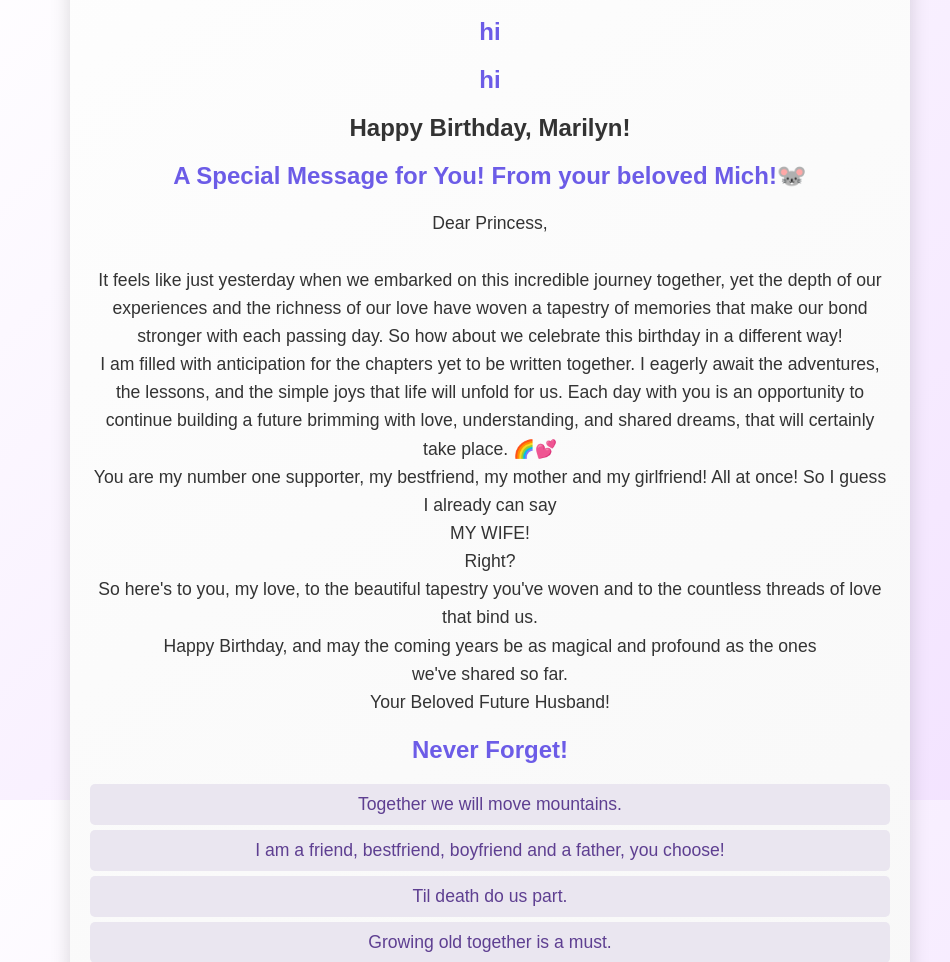
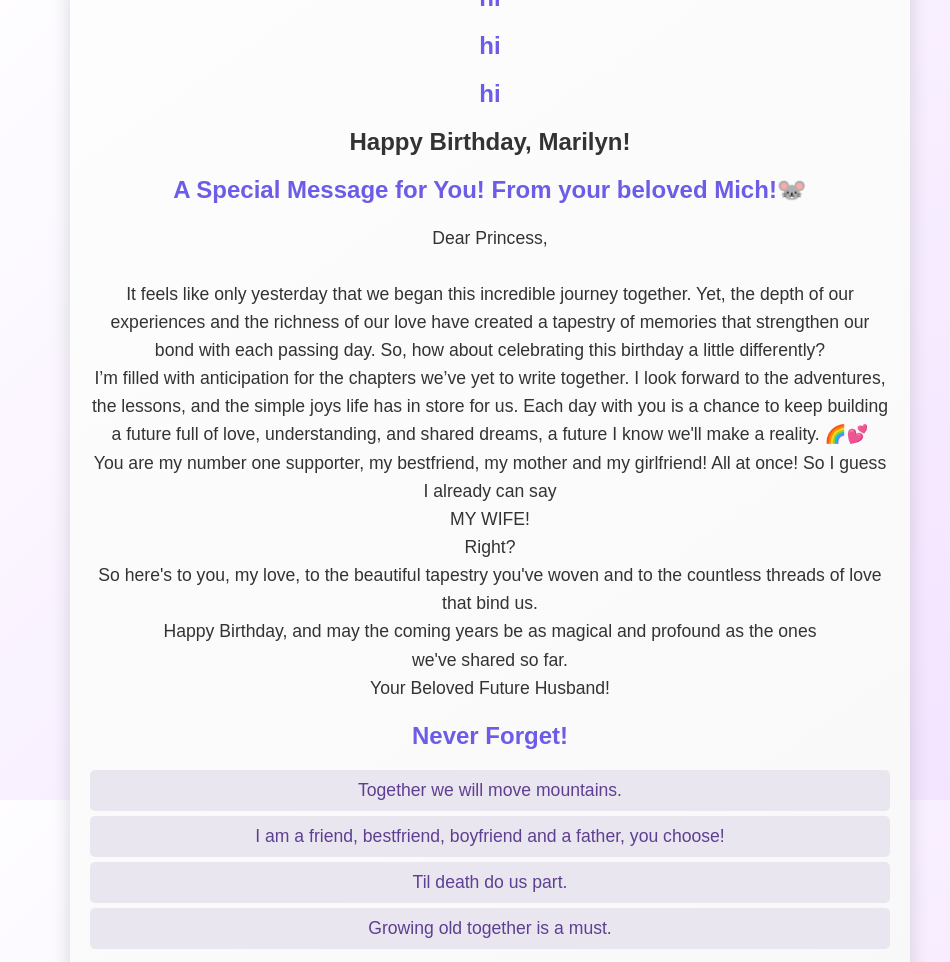
Before and after one commit to habchimichel/Marilyn, a Flask app: page / in a window 1280 px wide. Shown: the top 962 px of the page, without its empty margins (150-1100 px from the left). Run offline with Flask 3, Linux system fonts and the light colour scheme.

Commit message:
Update index.html

```diff
--- a/templates/index.html
+++ b/templates/index.html
@@ -28,8 +28,8 @@
             <p>
                 Dear Princess,<br><br>
 
-                It feels like just yesterday when we embarked on this incredible journey together, yet the depth of our experiences and the richness of our love have woven a tapestry of memories that make our bond stronger with each passing day. So how about we celebrate this birthday in a different way! <br>
-                I am filled with anticipation for the chapters yet to be written together. I eagerly await the adventures, the lessons, and the simple joys that life will unfold for us. Each day with you is an opportunity to continue building a future brimming with love, understanding, and shared dreams, that will certainly take place. 🌈💕<br>
+                It feels like only yesterday that we began this incredible journey together. Yet, the depth of our experiences and the richness of our love have created a tapestry of memories that strengthen our bond with each passing day. So, how about celebrating this birthday a little differently? <br>
+                I’m filled with anticipation for the chapters we’ve yet to write together. I look forward to the adventures, the lessons, and the simple joys life has in store for us. Each day with you is a chance to keep building a future full of love, understanding, and shared dreams, a future I know we'll make a reality. 🌈💕<br>
                 You are my number one supporter, my bestfriend, my mother and my girlfriend! All at once! So I guess I already can say <br>MY WIFE! <br>Right?<br>
                 So here's to you, my love, to the beautiful tapestry you've woven and to the countless threads of love that bind us.<br>
                 Happy Birthday, and may the coming years be as magical and profound as the ones we've shared so far.<br>
```
